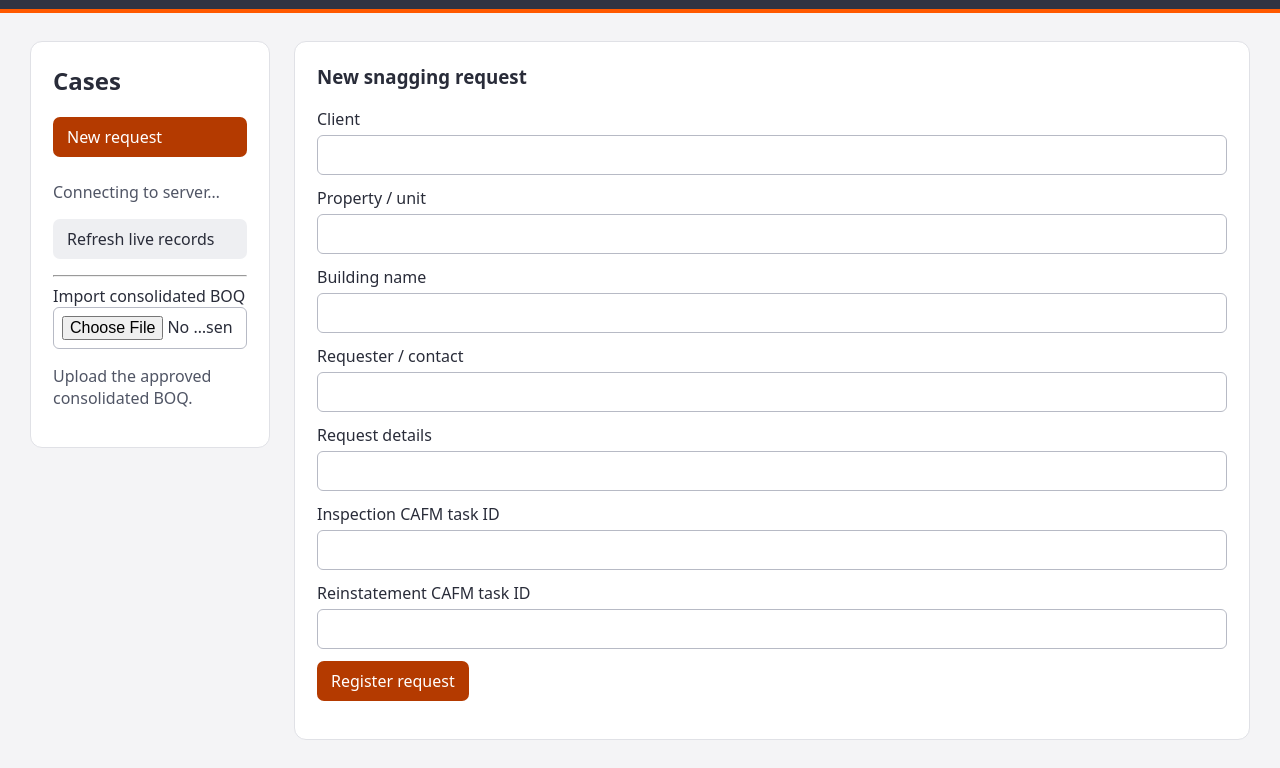
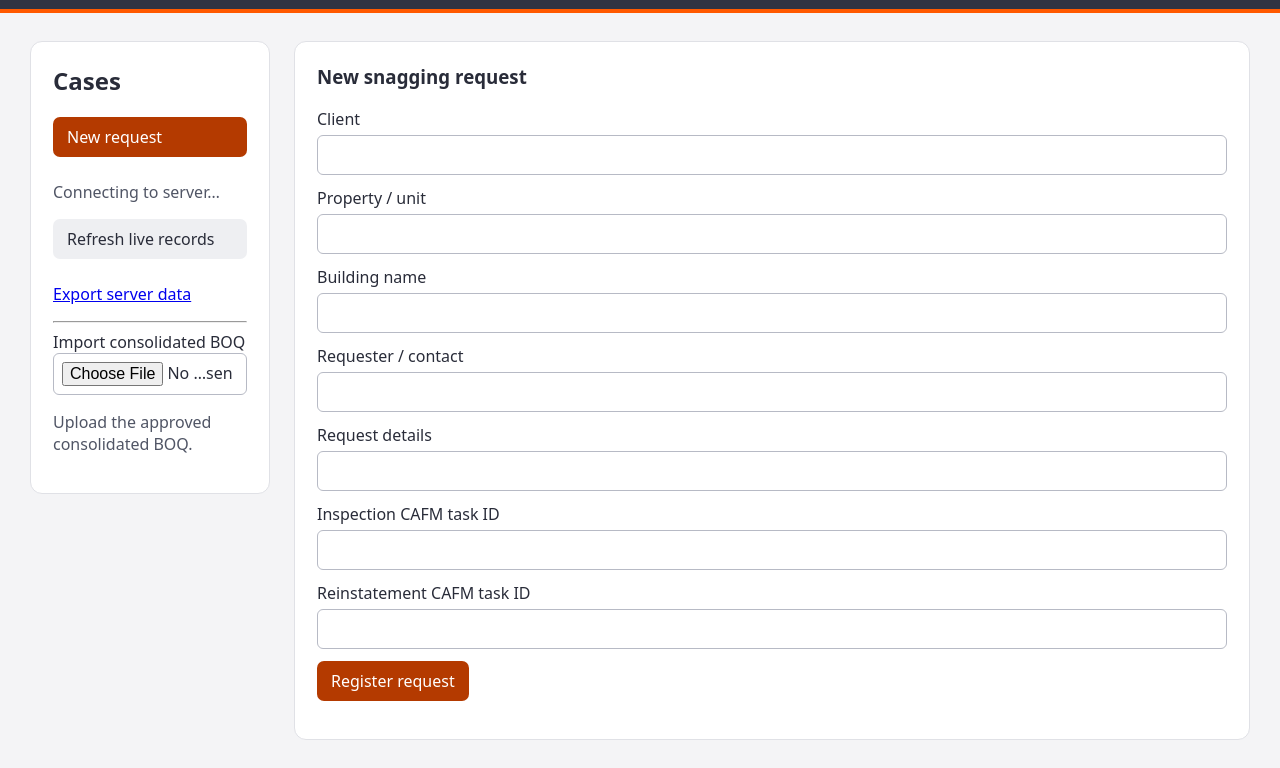
Before and after one commit to ananader1977/abfm-snagging, a website: page public/index.html in a window 1280 px wide. Shown: the part 69-837 px from the top of the page. Drawn offline with Linux system fonts and the light colour scheme.

```diff
--- a/public/index.html
+++ b/public/index.html
@@ -1,4 +1,4 @@
 <!doctype html>
 <html lang="en"><head><meta charset="utf-8"><meta name="viewport" content="width=device-width,initial-scale=1"><title>ABFM Snagging</title><meta name="theme-color" content="#313342"><link rel="manifest" href="/app.webmanifest"><link rel="apple-touch-icon" href="/app-icon-192.png"><link rel="icon" href="/app-icon-192.png"><link rel="stylesheet" href="style.css"><script defer src="brand.js"></script><script defer src="app.js"></script></head>
 <body><header><img id="abfm" alt="Al Bonian FM"><div><strong>Al Bonian FM</strong><small>Snagging and reinstatement</small></div><span class="demo">Local prototype · synthetic data only</span><button class="install secondary" id="installApp" type="button">Install app</button><form class="logout" method="post" action="/logout"><button type="submit">Log out</button></form></header>
-<main><aside><h2>Cases</h2><button id="new">New request</button><p id="syncStatus" class="meta" role="status">Connecting to server…</p><button id="refreshCases" type="button" class="secondary">Refresh live records</button><button id="migrateDevice" type="button" class="secondary" hidden>Import records from this browser</button><div id="cases"></div><hr><label for="boqFile">Import consolidated BOQ</label><input id="boqFile" type="file" accept=".xlsx"><p id="boqStatus" class="meta" role="status"></p></aside><section id="detail"></section></main></body></html>
+<main><aside><h2>Cases</h2><button id="new">New request</button><p id="syncStatus" class="meta" role="status">Connecting to server…</p><button id="refreshCases" type="button" class="secondary">Refresh live records</button><button id="migrateDevice" type="button" class="secondary" hidden>Import records from this browser</button><p><a href="/api/export" download>Export server data</a></p><div id="cases"></div><hr><label for="boqFile">Import consolidated BOQ</label><input id="boqFile" type="file" accept=".xlsx"><p id="boqStatus" class="meta" role="status"></p></aside><section id="detail"></section></main></body></html>
```
